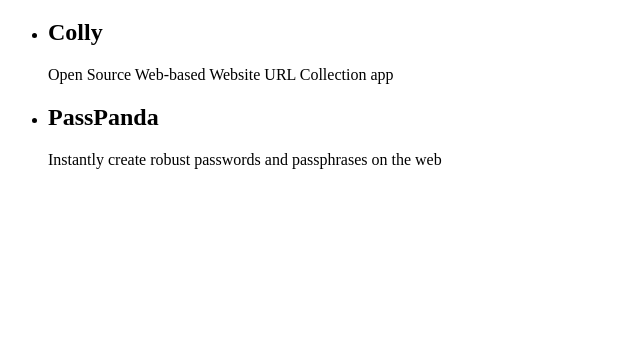
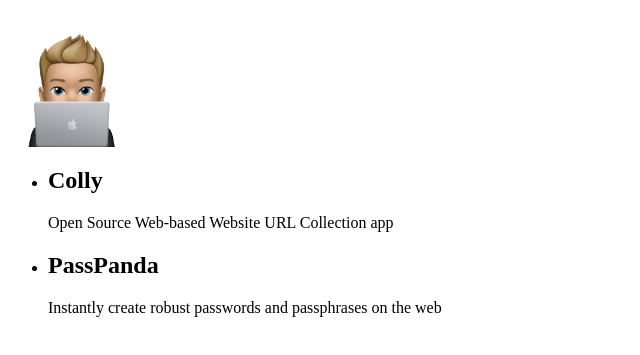
Before and after one commit to jarne/portfolio, a Gatsby site: page / in a window 1280 px wide. Shown: the part 61-416 px from the top of the page, without its empty margins (0-640 px from the left). Built offline with nearby package versions, Linux system fonts and the light colour scheme; Gatsby itself is replaced by a stand-in of ours.

Commit message:
Add profile picture component

```diff
--- /dev/null
+++ b/src/components/profilePicture.tsx
@@ -0,0 +1,30 @@
+import * as React from "react"
+import { useStaticQuery, graphql } from "gatsby"
+import { GatsbyImage } from "gatsby-plugin-image"
+
+const ProfilePicture = () => {
+    const data = useStaticQuery(graphql`
+        query ProfilePicQuery {
+            file(name: { eq: "profile-pic" }) {
+                childImageSharp {
+                    gatsbyImageData(
+                        width: 128
+                        placeholder: BLURRED
+                        formats: [AUTO, WEBP]
+                    )
+                }
+            }
+        }
+    `)
+
+    return (
+        <div>
+            <GatsbyImage
+                image={data.file.childImageSharp.gatsbyImageData}
+                alt="Profile picture"
+            />
+        </div>
+    )
+}
+
+export default ProfilePicture
--- a/src/pages/index.tsx
+++ b/src/pages/index.tsx
@@ -1,6 +1,8 @@
 import * as React from "react"
 import { useStaticQuery, graphql } from "gatsby"
 import type { HeadFC, PageProps } from "gatsby"
+
+import ProfilePicture from "../components/profilePicture"
 
 type Project = {
     name: string
@@ -32,6 +34,7 @@
     return (
         <main>
             <h1>Test 123</h1>
+            <ProfilePicture />
             <ul>
                 {data.allProjectsJson.edges.map(
                     ({ node }: ProjectsEdge, index: number) => (
```
Also changed, not shown: src/images/profile-pic.png (added).
